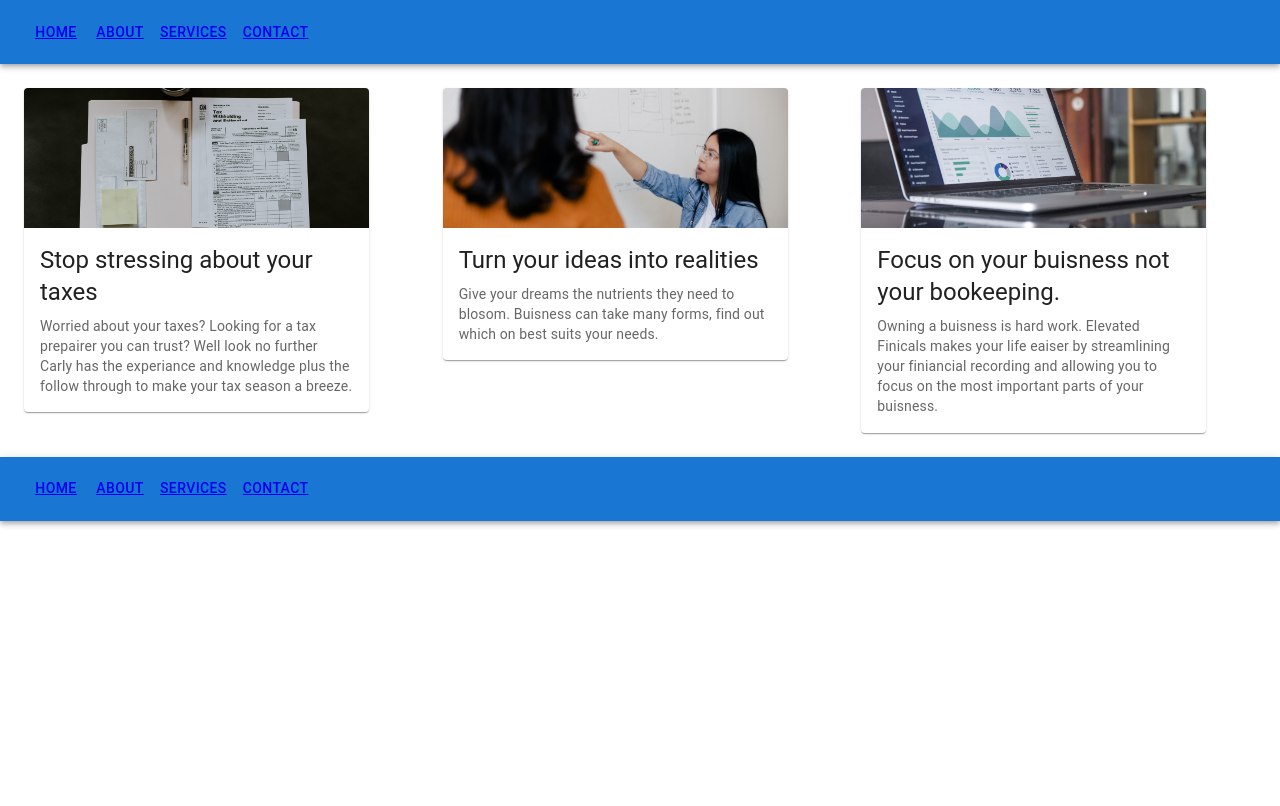
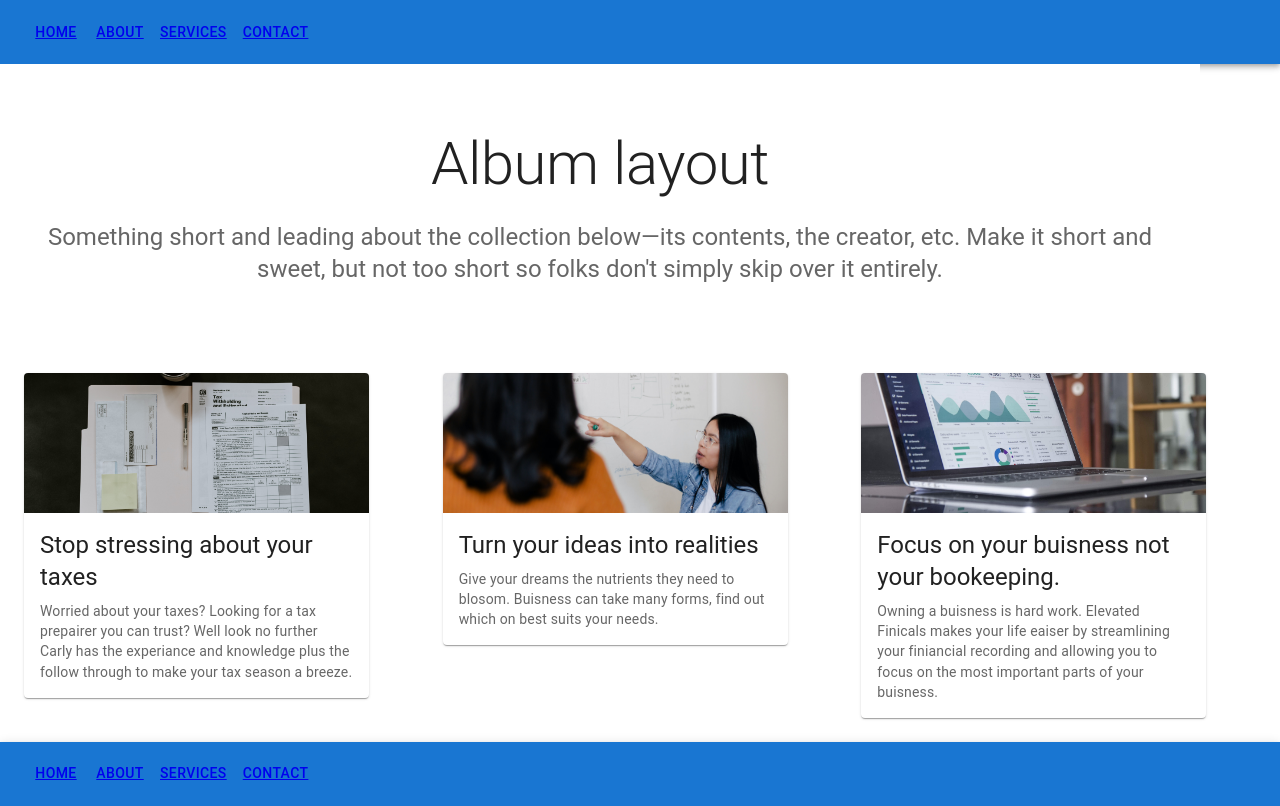
Before and after one commit to joekupernik/Tax-Time, a React (Create React App) app: page / in a window 1280 px wide. Built offline with nearby package versions, Linux system fonts and the light colour scheme.

Commit message:
add jumbotron

```diff
--- a/src/BookkeepingCard.tsx
+++ b/src/BookkeepingCard.tsx
@@ -4,7 +4,7 @@
 import CardMedia from '@mui/material/CardMedia';
 import Typography from '@mui/material/Typography';
 import { CardActionArea } from '@mui/material';
-import { url } from 'inspector';
+
 
 
 export default function BookkeppingCard() {
--- a/src/Home.tsx
+++ b/src/Home.tsx
@@ -1,12 +1,10 @@
 
 import Grid from '@mui/material/Grid';
 import Box from '@mui/material/Box';
-import background from './background.jpg';
-import Container from '@mui/material/Container';
 import TaxCard from './TaxCard';
 import BookkeepingCard from './BookkeepingCard';
 import ConsultingCard from './ConsultingCard';
-
+import Jumbotron from './Jumbotron';
 
 
 
@@ -14,6 +12,9 @@
 export default function Home () {
     return(
       <>
+      <Grid container xs={12}>
+        <Jumbotron/>
+      </Grid>
       <Box>
         <Grid container rowSpacing={{ xs: 1, sm: 2, md: 3 }} columnSpacing={{ xs: 1, sm: 2, md: 3 }} padding={{ xs: 1, sm: 2, md: 3 }}>
         <Grid item xs={12} sm={6} md={4}>
--- /dev/null
+++ b/src/Jumbotron.tsx
@@ -0,0 +1,32 @@
+import {Container } from "@mui/system"
+import Box from "@mui/material/Box";
+import Typography from "@mui/material/Typography";
+
+export default function Jumbotron() {
+  return (
+    <Box
+    sx={{
+      bgcolor: 'background.paper',
+      pt: 8,
+      pb: 6,
+    }}
+  >
+    <Container maxWidth="lg">
+      <Typography
+        component="h1"
+        variant="h2"
+        align="center"
+        color="text.primary"
+        gutterBottom
+      >
+        Album layout
+      </Typography>
+      <Typography variant="h5" align="center" color="text.secondary" paragraph>
+        Something short and leading about the collection below—its contents,
+        the creator, etc. Make it short and sweet, but not too short so folks
+        don&apos;t simply skip over it entirely.
+      </Typography>
+      </Container>
+      </Box>
+  );
+}
```
